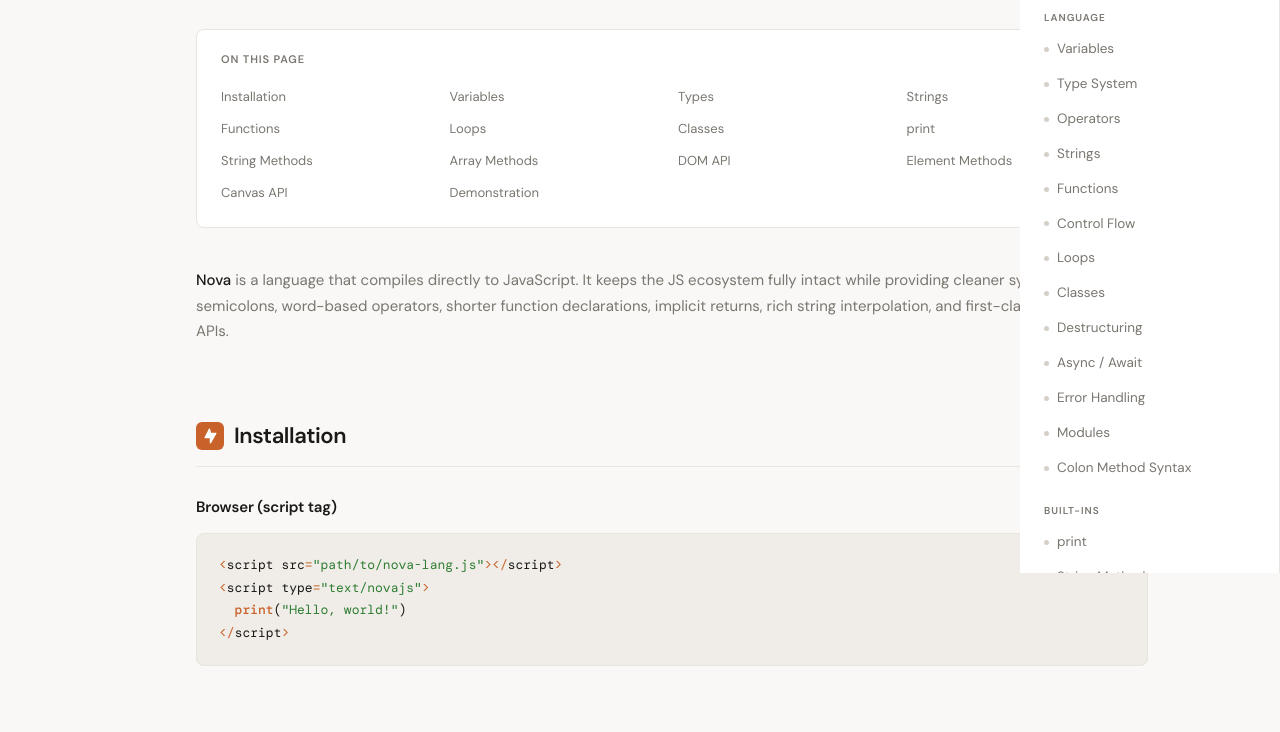
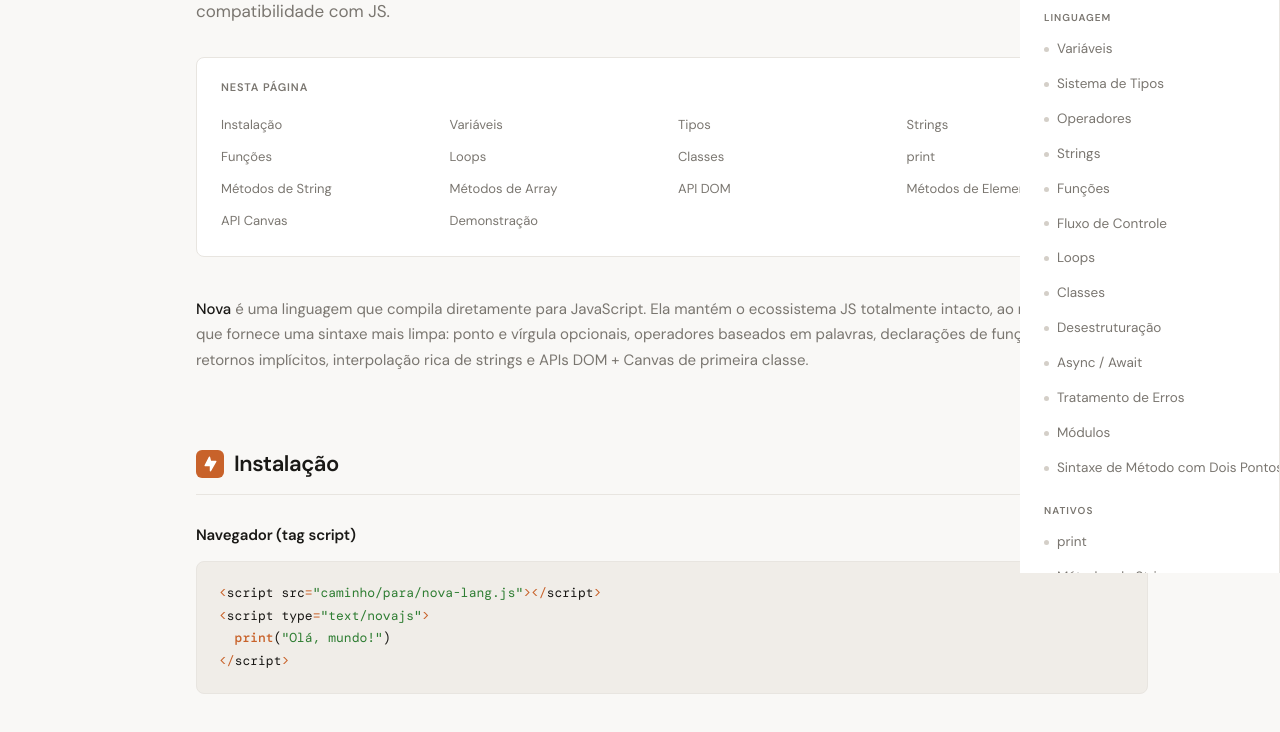
Before and after one commit to kazwtto/novajs, a website: page docs/index.html in a window 1280 px wide. Shown: the part 227-959 px from the top of the page. Drawn offline with nearby package versions, Linux system fonts and the light colour scheme; a web font is replaced by a local one.

Commit message:
portugues language fix my dumb error

```diff
--- a/docs/index.html
+++ b/docs/index.html
@@ -10,8 +10,7 @@
         <link rel="stylesheet" href="style.css" />
         <script>
             const langs = navigator.languages || [navigator.language || navigator.userLanguage];
-            if (!langs.some(l => l && l.toLowerCase().startsWith('pt'))) return;
-
+            if (!langs.some(l => l && l.toLowerCase().startsWith('pt'))) {
                 fetch('/pt/index.html')
                     .then(r =>  r.text())
                     .then(html => {
@@ -19,6 +18,7 @@
                         document.write(html);
                         document.close();
                     })
+            }
     </script>
     </head>
     <body>
```
Lines whose indentation alone changed are shown as unchanged.
